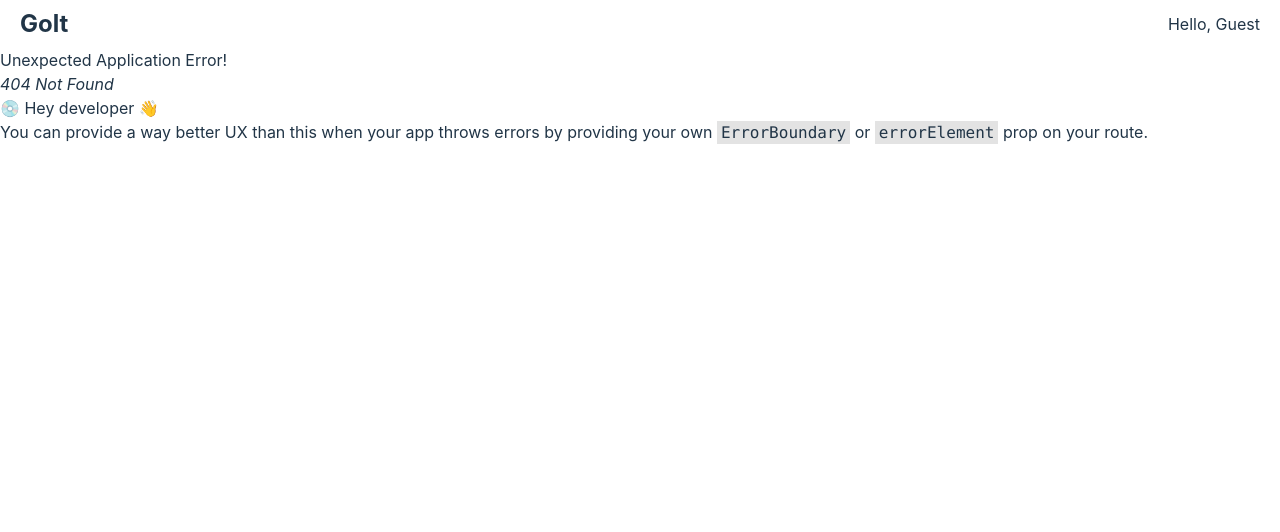
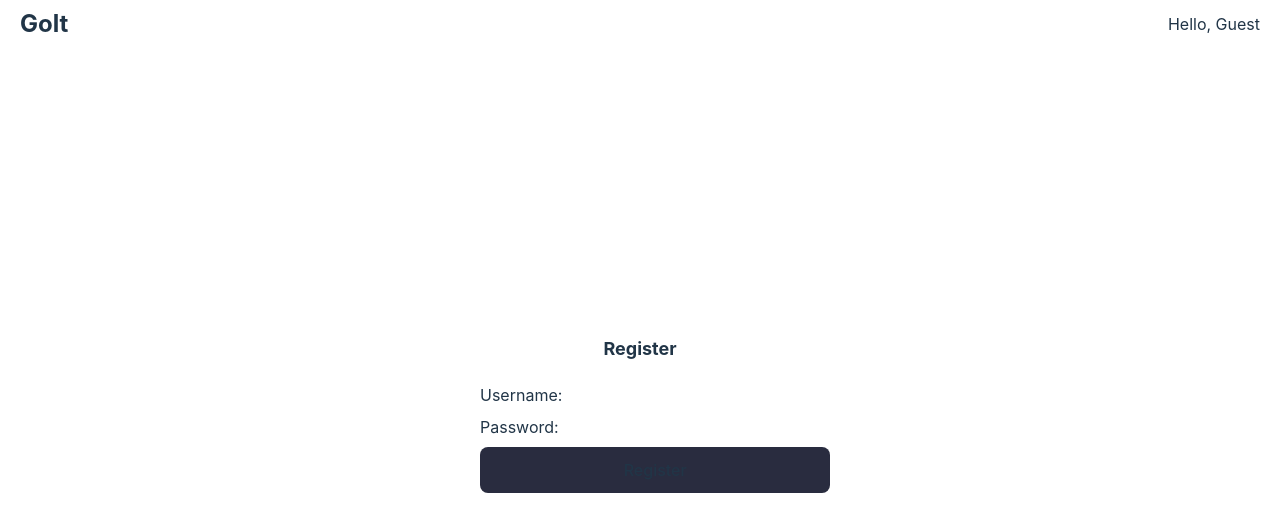
Before and after one commit to vincentiusvin/golt, a React (Vite) app in the folder client/: page /register in a window 1280 px wide. Before the commit this address had no page. Shown: the top 532 px of the page. Built offline with nearby package versions, Linux system fonts and the light colour scheme.

Commit message:
client side code is sooo easy

```diff
--- a/client/src/Navbar.tsx
+++ b/client/src/Navbar.tsx
@@ -3,18 +3,17 @@ import { useCookies } from "react-cookie";
 import { IUserResourceGetResponse } from "./shared_interfaces";
 
 const Navbar = () => {
-  const [name, setName] = useState<string | null>(null);
+  const [name, setName] = useState<string>("Guest");
   const [cookie] = useCookies();
   useEffect(() => {
-    cookie["user_id"]
-      ? fetch(`/api/users/${cookie["user_id"]}`, {
-          method: "GET",
-        })
-          .then((x) => x.json())
-          .then((x: IUserResourceGetResponse) =>
-            setName(x.display_name)
-          )
-      : setName("Guest");
+    cookie["user_id"] &&
+      fetch(`/api/users/${cookie["user_id"]}`, {
+        method: "GET",
+      })
+        .then((x) => x.json())
+        .then((x: IUserResourceGetResponse) =>
+          setName(x.display_name)
+        );
   }, [cookie]);
   return (
     <div className="grid grid-flow-col gap-10 items-center mx-5 my-2">
--- a/client/src/main.tsx
+++ b/client/src/main.tsx
@@ -9,6 +9,7 @@ import "./index.css";
 import Home from "./routes/Home.tsx";
 import Login from "./routes/Login.tsx";
 import Navbar from "./Navbar.tsx";
+import Register from "./routes/Register.tsx";
 
 const router = createBrowserRouter([
   {
@@ -18,6 +19,10 @@ const router = createBrowserRouter([
   {
     path: "/login",
     element: <Login />,
+  },
+  {
+    path: "/register",
+    element: <Register />,
   },
 ]);
 
--- a/client/src/routes/Login.tsx
+++ b/client/src/routes/Login.tsx
@@ -3,9 +3,16 @@ import {
   ISessionCollectionPostRequest,
   ISessionCollectionPostResponse,
 } from "../shared_interfaces";
+import { useState } from "react";
+import { useNavigate } from "react-router-dom";
 
 const Login = () => {
   const [, setCookies] = useCookies();
+  const navigate = useNavigate();
+  const [msg, setMsg] = useState<["good" | "bad", string]>([
+    "good",
+    "",
+  ]);
 
   const loginRequest = (e: React.FormEvent<HTMLFormElement>) => {
     e.preventDefault();
@@ -22,16 +29,24 @@ const Login = () => {
       method: "POST",
       headers: { "Content-Type": "application/json" },
       body: JSON.stringify(data),
-    })
-      .then((x) => x.json())
-      .then((x: ISessionCollectionPostResponse) => {
-        setCookies("session_token", x.token);
-        setCookies("user_id", x.user_id);
-      });
+    }).then((x) =>
+      x.status == 200
+        ? x.json().then((x: ISessionCollectionPostResponse) => {
+            setCookies("session_token", x.token);
+            setCookies("user_id", x.user_id);
+            setMsg([
+              "good",
+              "Login sucessfull! Redirecting in 3 seconds...",
+            ]);
+            setTimeout(() => navigate("/"), 3 * 1000);
+          })
+        : x.text().then((x) => setMsg(["bad", x]))
+    );
   };
 
   return (
-    <div className="flex-grow flex items-center">
+    <div className="flex-grow flex flex-col justify-center gap-5">
+      <div className="text-center text-lg font-bold">Login</div>
       <form
         onSubmit={loginRequest}
         className="grid w-1/4 mx-auto gridForm gap-x-5 gap-y-2"
@@ -41,9 +56,17 @@ const Login = () => {
         Password:
         <input name="password" />
         <button type="submit" className="col-span-2 bg-bg">
-          Submit
+          Login
         </button>
       </form>
+      <div
+        className={
+          "text-center" +
+          (msg[0] == "good" ? " text-green" : " text-red")
+        }
+      >
+        {msg[1]}
+      </div>
     </div>
   );
 };
--- /dev/null
+++ b/client/src/routes/Register.tsx
@@ -0,0 +1,69 @@
+import { useNavigate } from "react-router-dom";
+import { IUserCollectionPostRequest } from "../shared_interfaces";
+import { useState } from "react";
+
+const Register = () => {
+  const navigate = useNavigate();
+
+  const loginRequest = (e: React.FormEvent<HTMLFormElement>) => {
+    e.preventDefault();
+    const form = e.target;
+    if (!form || !(form instanceof HTMLFormElement)) {
+      return;
+    }
+
+    const data = Object.fromEntries(
+      new FormData(form)
+    ) as IUserCollectionPostRequest;
+
+    fetch("/api/users", {
+      method: "POST",
+      headers: { "Content-Type": "application/json" },
+      body: JSON.stringify(data),
+    }).then((x) => {
+      if (x.status === 200) {
+        setMsg([
+          "good",
+          "Login sucessful! Redirecting in 3 seconds...",
+        ]);
+        setTimeout(() => navigate("/login"), 3 * 1000);
+      } else {
+        x.text().then((x) => setMsg(["bad", x]));
+      }
+    });
+  };
+  const [msg, setMsg] = useState<["good" | "bad", string]>([
+    "good",
+    "",
+  ]);
+
+  return (
+    <>
+      <div className="flex-grow flex flex-col justify-center gap-5">
+        <div className="text-center text-lg font-bold">Register</div>
+        <form
+          onSubmit={loginRequest}
+          className="grid w-1/4 mx-auto gridForm gap-x-5 gap-y-2"
+        >
+          Username:
+          <input name="display_name" />
+          Password:
+          <input name="password" />
+          <button type="submit" className="col-span-2 bg-bg">
+            Register
+          </button>
+        </form>
+        <div
+          className={
+            "text-center" +
+            (msg[0] == "good" ? " text-green" : " text-red")
+          }
+        >
+          {msg[1]}
+        </div>
+      </div>
+    </>
+  );
+};
+
+export default Register;
--- a/client/tailwind.config.js
+++ b/client/tailwind.config.js
@@ -1,15 +1,14 @@
 /** @type {import('tailwindcss').Config} */
 export default {
-  content: [
-    "./index.html",
-    "./src/**/*.{js,ts,jsx,tsx}",
-  ],
+  content: ["./index.html", "./src/**/*.{js,ts,jsx,tsx}"],
   theme: {
     extend: {},
     colors: {
       bg: "#292c3f",
-      white: '#ffffff',
-    }
+      white: "#ffffff",
+      red: "#ff1010",
+      green: "#20ff20",
+    },
   },
   plugins: [],
-}
+};
```
